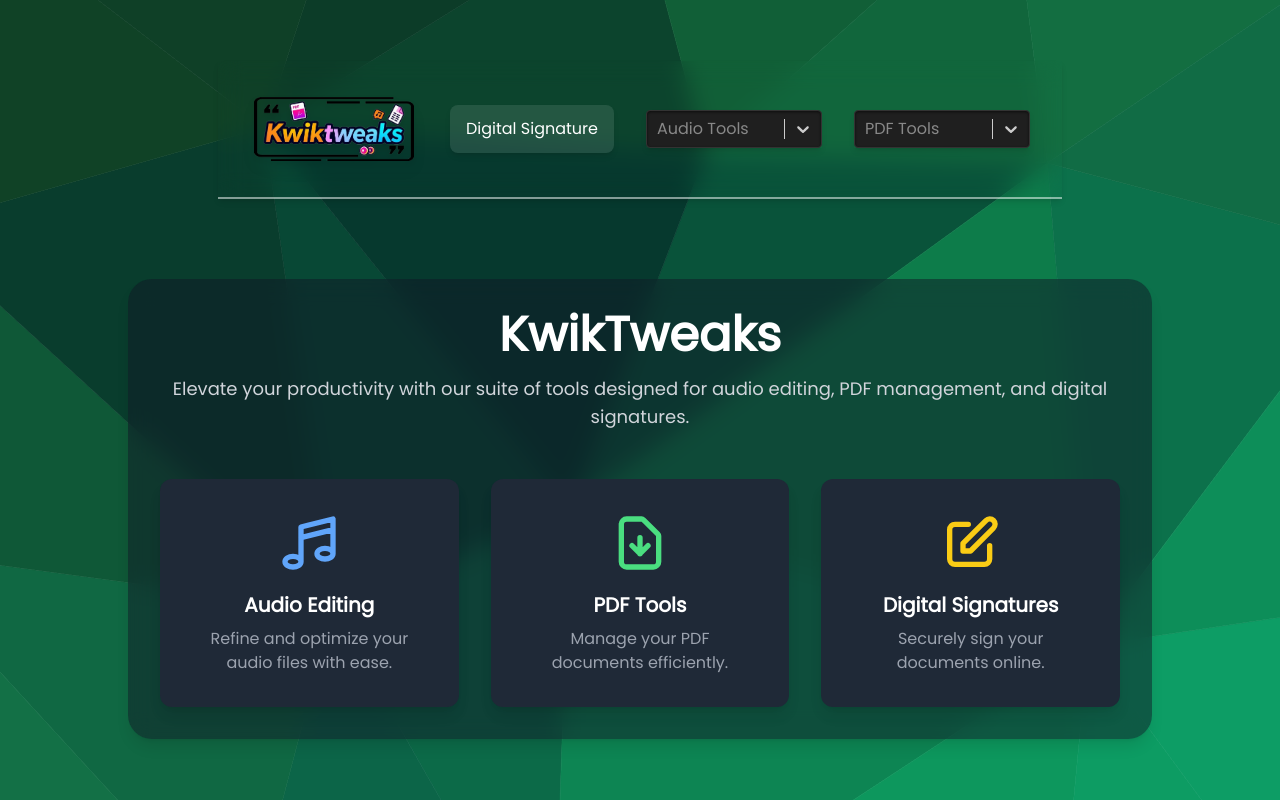
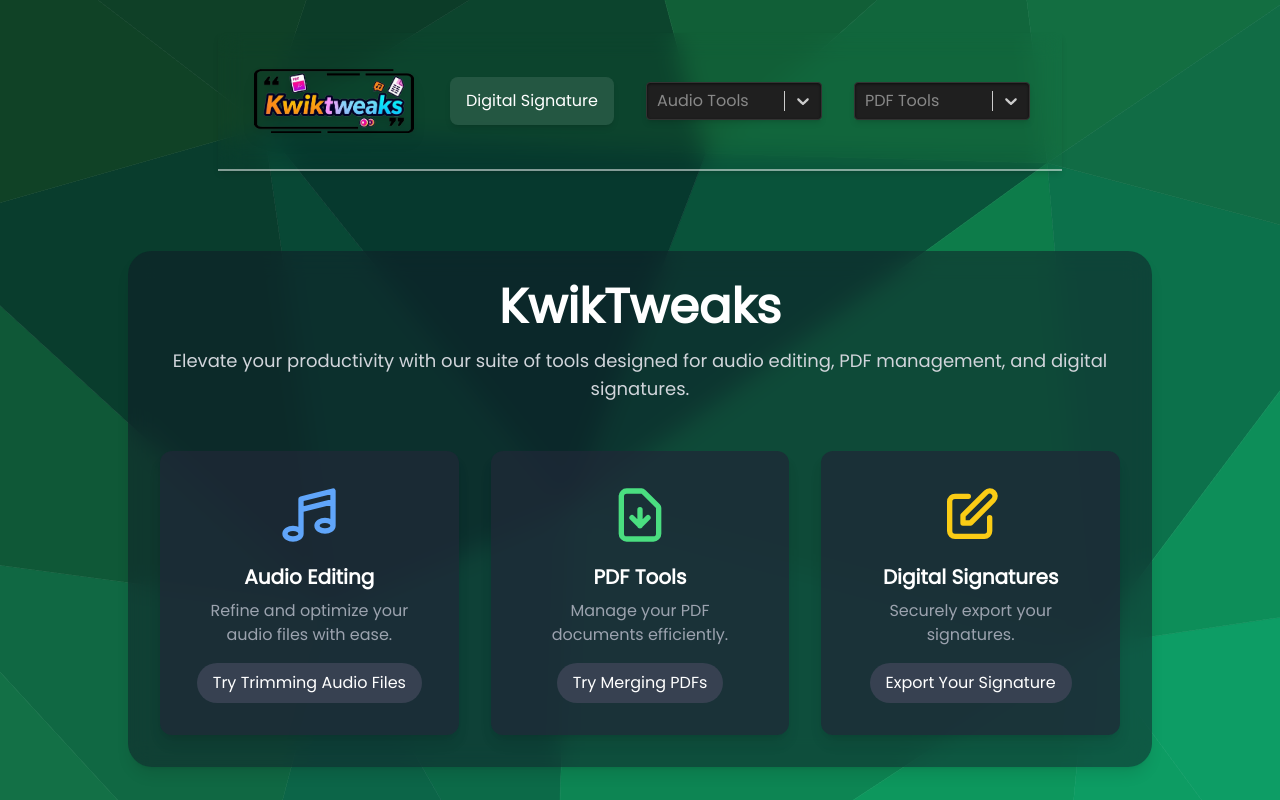
Before and after one commit to iKamranShahzad/kwiktweaks-multipurpose-app, a Next.js app: page / in a window 1280 px wide. Built offline with nearby package versions, Linux system fonts and the light colour scheme.

Commit message:
UI Changes

```diff
--- a/src/app/layout.js
+++ b/src/app/layout.js
@@ -2,7 +2,7 @@
 import "./globals.css";
 
 export const metadata = {
-  title: "KwikTweaks - WebApp",
+  title: "KwikTweaks",
   description: "A Multipurpose WebApp",
 };
 
--- a/src/app/page.jsx
+++ b/src/app/page.jsx
@@ -21,7 +21,7 @@
           </p>
         </div>
         <div className="grid grid-cols-1 md:grid-cols-3 gap-8 w-full">
-          <div className="p-8 rounded-xl bg-gray-800 shadow-lg hover:bg-gray-700 transition-all flex flex-col items-center">
+          <div className="p-8 rounded-xl bg-gray-800 shadow-lg bg-opacity-75 hover:bg-gray-950 hover:bg-opacity-30 transition-all flex flex-col items-center">
             <svg
               className="w-16 h-16 text-blue-400 mb-4"
               fill="none"
@@ -43,13 +43,20 @@
               Audio Editing
             </h2>
             <p
-              className="text-gray-400 text-center"
+              className="text-gray-400 text-center mb-4"
               style={{ fontFamily: "Poppins, sans-serif" }}
             >
               Refine and optimize your audio files with ease.
             </p>
+            <a
+              href="./audiotrim" // Adjust this path to the actual route for trimming audio files
+              className="mt-auto bg-gray-700 text-white py-2 px-4 rounded-full hover:bg-gray-600 transition-all"
+              style={{ fontFamily: "Poppins, sans-serif" }}
+            >
+              Try Trimming Audio Files
+            </a>
           </div>
-          <div className="p-8 rounded-xl bg-gray-800 shadow-lg hover:bg-gray-700 transition-all flex flex-col items-center">
+          <div className="p-8 rounded-xl bg-gray-800 shadow-lg bg-opacity-75 hover:bg-gray-950 hover:bg-opacity-30 transition-all flex flex-col items-center">
             <svg
               className="w-16 h-16 text-green-400 mb-4"
               fill="none"
@@ -71,13 +78,20 @@
               PDF Tools
             </h2>
             <p
-              className="text-gray-400 text-center"
+              className="text-gray-400 text-center mb-4"
               style={{ fontFamily: "Poppins, sans-serif" }}
             >
               Manage your PDF documents efficiently.
             </p>
+            <a
+              href="./pdfMerger"
+              className="mt-auto bg-gray-700 text-white py-2 px-4 rounded-full hover:bg-gray-600 transition-all"
+              style={{ fontFamily: "Poppins, sans-serif" }}
+            >
+              Try Merging PDFs
+            </a>
           </div>
-          <div className="p-8 rounded-xl bg-gray-800 shadow-lg hover:bg-gray-700 transition-all flex flex-col items-center">
+          <div className="p-8 rounded-xl bg-gray-800 shadow-lg bg-opacity-75 hover:bg-gray-950 hover:bg-opacity-30 transition-all flex flex-col items-center">
             <svg
               className="w-16 h-16 text-yellow-400 mb-4"
               fill="none"
@@ -99,11 +113,18 @@
               Digital Signatures
             </h2>
             <p
-              className="text-gray-400 text-center"
+              className="text-gray-400 text-center mb-4"
               style={{ fontFamily: "Poppins, sans-serif" }}
             >
-              Securely sign your documents online.
+              Securely export your signatures.
             </p>
+            <a
+              href="./digitalSignature"
+              className="mt-auto bg-gray-700 text-white py-2 px-4 rounded-full hover:bg-gray-600 transition-all"
+              style={{ fontFamily: "Poppins, sans-serif" }}
+            >
+              Export Your Signature
+            </a>
           </div>
         </div>
       </main>
--- a/src/components/header.jsx
+++ b/src/components/header.jsx
@@ -4,6 +4,12 @@
 import Select from "react-select";
 import { useRouter, usePathname } from "next/navigation";
 import "@fontsource/poppins";
+
+const optionsTools = [
+  { value: "/digitalSignature", label: "Digital Signature" },
+  { value: "/adjustspeed", label: "XX" },
+  { value: "/mergeaudio", label: "XXX" },
+];
 
 const optionsAudio = [
   { value: "/audiotrim", label: "Trim MP3" },
```
